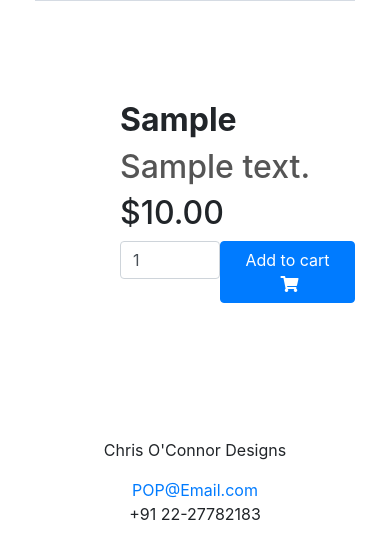
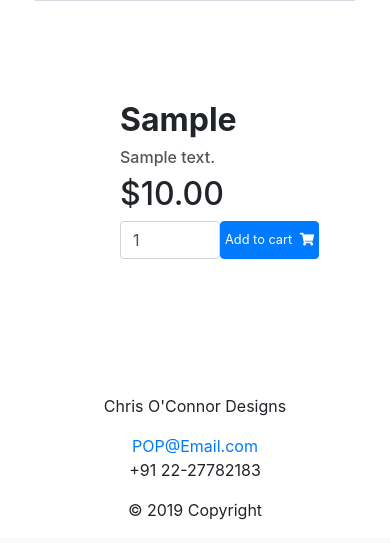
Before and after one commit to chrisoc19/Ecommerce-Project, a Django app: a page that uses products/templates/products_detail.html in a window 390 px wide. Shown: the part 762-1305 px from the top of the page. After the commit the page ends 1282 px from the top, so only its background shows below. Run offline with Django 3.2, Linux system fonts and the light colour scheme; tables that the repository leaves empty hold one stand-in row (values such as "Sample post"); grey boxes marked "Sample" are stand-in pictures; some libraries are stand-ins or nearby versions.

Commit message:
made product description and add to cart button responisve

```diff
--- a/products/templates/products_detail.html
+++ b/products/templates/products_detail.html
@@ -1,10 +1,11 @@
 {% extends 'base.html' %}
 {% load static %}
 {% block content %}
-<div class="container" >
+<div class="container">
 	<div class="row text-center">
 		<div class="col-12">
-<h3 class="display-4 main-heading" style="margin-top:50px; font-family: 'Poppins', sans-serif;">{{ products.name }}</h3>
+			<h3 class="display-4 main-heading" style="margin-top:50px; font-family: 'Poppins', sans-serif;">
+				{{ products.name }}</h3>
 		</div>
 
 	</div>
@@ -16,7 +17,7 @@
 					<li data-target="#carouselExampleIndicators" data-slide-to="1"></li>
 
 				</ol>
-  <div class="carousel-inner " >
+				<div class="carousel-inner ">
 					<div class="carousel-item active">
 						<img   class="d-block w-100 img-detail" src="{{ MEDIA_URL }}{{ products.image2 }}" alt="First slide" >
     </div>
@@ -24,11 +25,13 @@
 							<img class="d-block w-100 img-detail" src="{{ MEDIA_URL }}{{ products.image }}" alt="Second slide" >
     </div>
 						</div>
-  <a class="carousel-control-prev" href="#carouselExampleIndicators" role="button" data-slide="prev">
+						<a class="carousel-control-prev" href="#carouselExampleIndicators" role="button"
+							data-slide="prev">
 							<span class="carousel-control-prev-icon" aria-hidden="true"></span>
 							<span class="sr-only">Previous</span>
 						</a>
-  <a class="carousel-control-next" href="#carouselExampleIndicators" role="button" data-slide="next">
+						<a class="carousel-control-next" href="#carouselExampleIndicators" role="button"
+							data-slide="next">
 							<span class="carousel-control-next-icon" aria-hidden="true"></span>
 							<span class="sr-only">Next</span>
 						</a>
@@ -36,15 +39,28 @@
 				</div>
 				<div class="col-md-7" style="padding-left: 100px; padding-top: 100px;">
 					<h2><strong>{{ products.brand }}</strong></h2>
-        <h2 style="color: #555;">{{ products.description }}</h2>
+					<h2 class="detail" style="color: #555;">{{ products.description }}</h2>
+					<style>
+						@media screen and (max-width: 600px) {
+							.detail {
+								    font-size: 1rem;
+							}
+						}
+					</style>
 					<h2>${{ products.price }}</h2>
-        <form method="post" class="d-flex justify-content-left" action="{% url 'add_to_cart' products.id %}">
+					<form method="post" class="d-flex justify-content-left"
+						action="{% url 'add_to_cart' products.id %}">
 						{% csrf_token %}
 						<!-- Default input -->
 						<input type="number" value="1" aria-label="Search" class="form-control"  name="quantity" style="width: 100px">
-		<button class="btn btn-primary btn-md my-0 p" type="submit">Add to cart
+						<button class="btn btn-responsive btn-primary btn-md my-0 p" type="submit">Add to cart
                 <i class="fas fa-shopping-cart ml-1"></i>
               </button>
+
+              <style>
+
+
+              </style>
 
 					</form>
 				</div>
--- a/static/css/custom.css
+++ b/static/css/custom.css
@@ -167,3 +167,17 @@ caption p {
 .h3 {
 font-family: 'Raleway'
 }
+
+@media screen and (max-width: 600px) {
+	.detail {
+	    font-size: 1rem;
+	}
+}
+
+ @media (max-width: 768px) {
+  .btn-responsive {
+    padding:2px 4px;
+    font-size:80%;
+    line-height: 1;
+  }
+}
```
Lines whose indentation alone changed are shown as unchanged.
